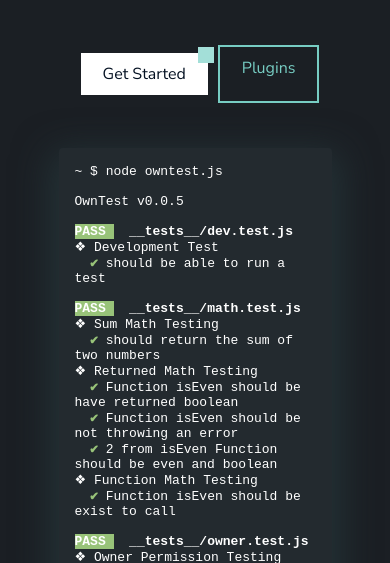
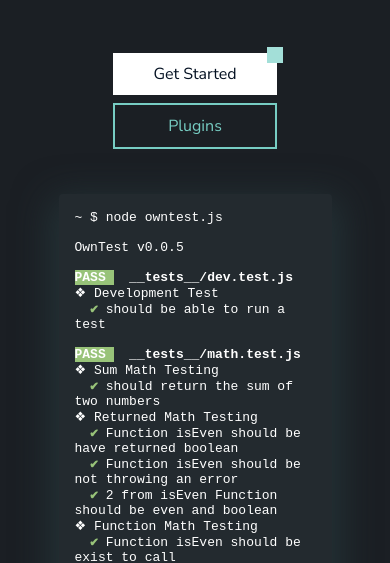
Before and after one commit to rahmatagungj/owntest, a plain HTML site: page index.html in a window 390 px wide. Shown: the part 243-806 px from the top of the page. Drawn offline with Linux system fonts and the light colour scheme.

Commit message:
fix callout button

```diff
--- a/owntest-landing.css
+++ b/owntest-landing.css
@@ -140,4 +140,8 @@
     flex-wrap: wrap;
     display: flex;
   }
+
+  .callout .button--primary, .callout .button--secondary {
+    width: 60%;
+  }
 }
```
